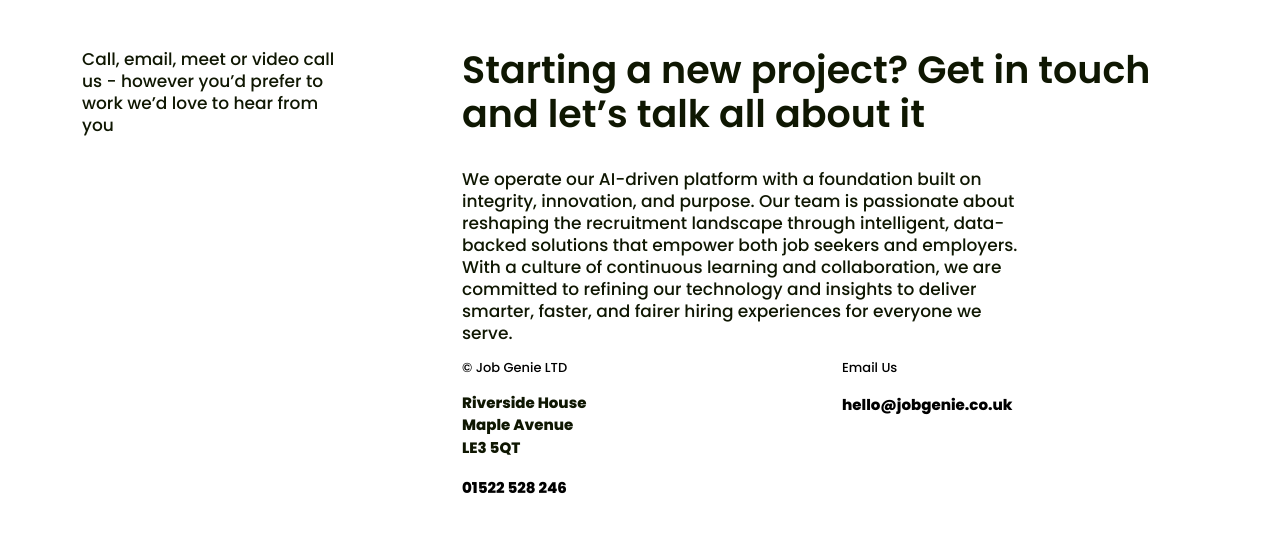
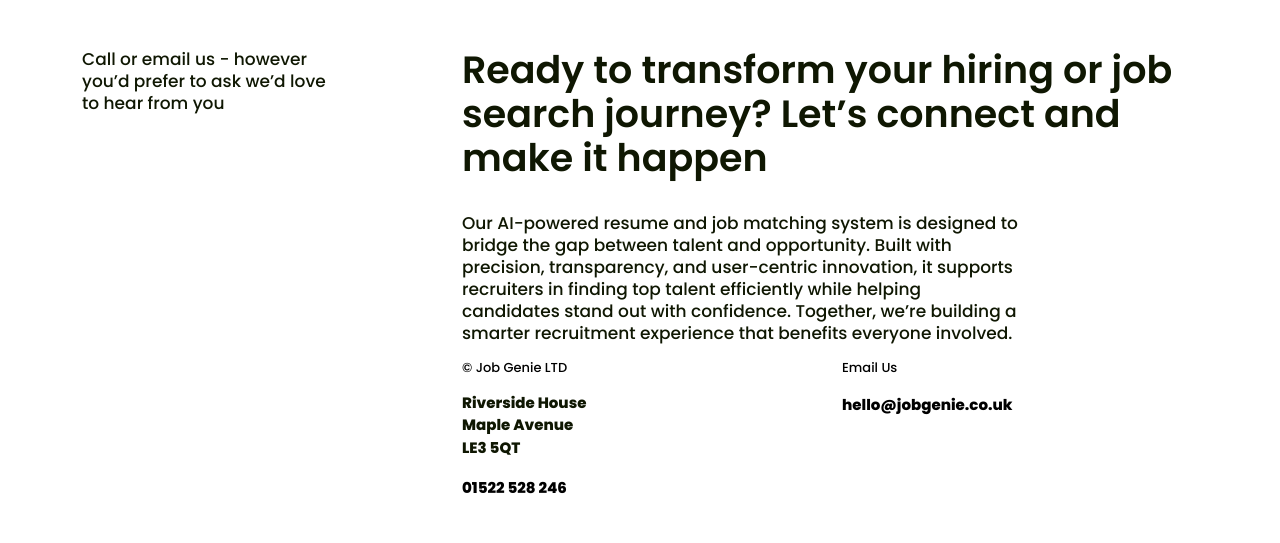
Before and after one commit to dushantha96/JOBGENIE, a Flask app: page /contact in a window 1280 px wide. Shown: the part 83-626 px from the top of the page. Run offline with Flask 3, Linux system fonts and the light colour scheme; some libraries are stand-ins or nearby versions.

Commit message:
Contact Page Accordion Change
Contact Page Accordion Change

```diff
--- a/app/accordion.py
+++ b/app/accordion.py
@@ -25,23 +25,23 @@ def get_about_accordion():
 def get_contact_accordion():
     return [{
             "id": "One",
-            "title": "Customer Support Excellence",
-            "content": "We prioritize providing timely and helpful responses to every customer inquiry. Our support team ensures that all communication is clear, respectful, and productive.",
+            "title": "How does AI match resumes?",
+            "content": "Our AI analyzes the content of both the resume and the job description to identify key skills, experience, and qualifications. It then compares them to determine how well a candidate fits the role, generating a match score and highlighting relevant strengths.",
         },
         {
             "id": "Two",
-            "title": "Global Reach",
-            "content": "We serve clients worldwide and offer flexible support tailored to different time zones and business needs. Our contact channels are open 24/7 to support your inquiries.",
+            "title": "Is this tool for everyone?",
+            "content": "Yes. Recruiters save time by quickly identifying qualified candidates, while job seekers get insights on how well their resumes align with roles and receive suggestions for improvement.",
         },
         {
             "id": "Three",
-            "title": "Confidentiality Commitment",
-            "content": "All shared communication and data during contact are treated with the highest confidentiality. We strictly follow GDPR and industry best practices.",
+            "title": "How accurate is the analysis?",
+            "content": "Absolutely. Our AI is trained on industry-standard data and continuously improved through feedback and new data patterns to ensure it provides reliable and up-to-date recommendations.",
         },
         {
             "id": "Four",
-            "title": "Partnership Opportunities",
-            "content": "Looking to collaborate or integrate your service with ours? Reach out through the contact form and our business team will follow up shortly.",
+            "title": "Is it easy to use?",
+            "content": "Not at all. The system is built with simplicity in mind. Whether you’re a recruiter or job seeker, you can upload a resume or job description and get results in just a few clicks—no tech background needed.",
         },
     ]
 
--- a/app/templates/about.html
+++ b/app/templates/about.html
@@ -96,7 +96,7 @@
                     <p class="fs-10625 fw-medium custom-width-abt pt-3">We're always happy to help. Feel free to reach
                         out — whether it's about improving your resume, understanding match scores, or exploring how
                         SmartCV Match can support your hiring journey.</p>
-                    <a href="{{ url_for('contact') }}"
+                    <a href="{{ url_for('contact') }}#contactForm"
                         class="btn btn-outline-dark rounded-pill px-4 py-2 fw-semibold hover-slide">
                         Start a Conversation
                     </a>
--- a/app/templates/contact.html
+++ b/app/templates/contact.html
@@ -7,23 +7,20 @@
     <div class="row">
         <div class="col-3">
             <div>
-                <p class="fs-17 fw-medium">Call, email, meet or video call us - however you’d prefer to work
+                <p class="fs-17 fw-medium">Call or email us - however you’d prefer to ask
                     we’d love to hear from you</p>
             </div>
         </div>
         <div class="col-1"></div>
         <div class="col-8">
             <div class="">
-                <p class="fs-bigH fw-semibold">Starting a new project? Get in touch and let’s talk all about it
-                </p>
-                <p class="fs-10625 fw-medium custom-width-abt pt-3">We operate our AI-driven platform with a
-                    foundation built
-                    on integrity,
-                    innovation, and purpose. Our team is passionate about reshaping the recruitment landscape
-                    through intelligent, data-backed solutions that empower both job seekers and employers. With
-                    a culture of continuous learning and collaboration, we are committed to refining our
-                    technology and insights to deliver smarter, faster, and fairer hiring experiences for
-                    everyone we serve.</p>
+                <p class="fs-bigH fw-semibold">Ready to transform your hiring or job search journey? Let’s connect and
+                    make it happen</p>
+                <p class="fs-10625 fw-medium custom-width-abt pt-3">Our AI-powered resume and job matching system is
+                    designed to bridge the gap between talent and opportunity. Built with precision, transparency, and
+                    user-centric innovation, it supports recruiters in finding top talent efficiently while helping
+                    candidates stand out with confidence. Together, we’re building a smarter recruitment experience that
+                    benefits everyone involved.</p>
             </div>
             <div class="row">
                 <div class="col-6">
@@ -87,7 +84,7 @@
     {% endfor %}
     {% endif %}
     {% endwith %}
-    <form method="POST">
+    <form method="POST" id="contactForm">
         {{ form.hidden_tag() }}
         <div class="row pb-5">
             <div class="col-3">
```
